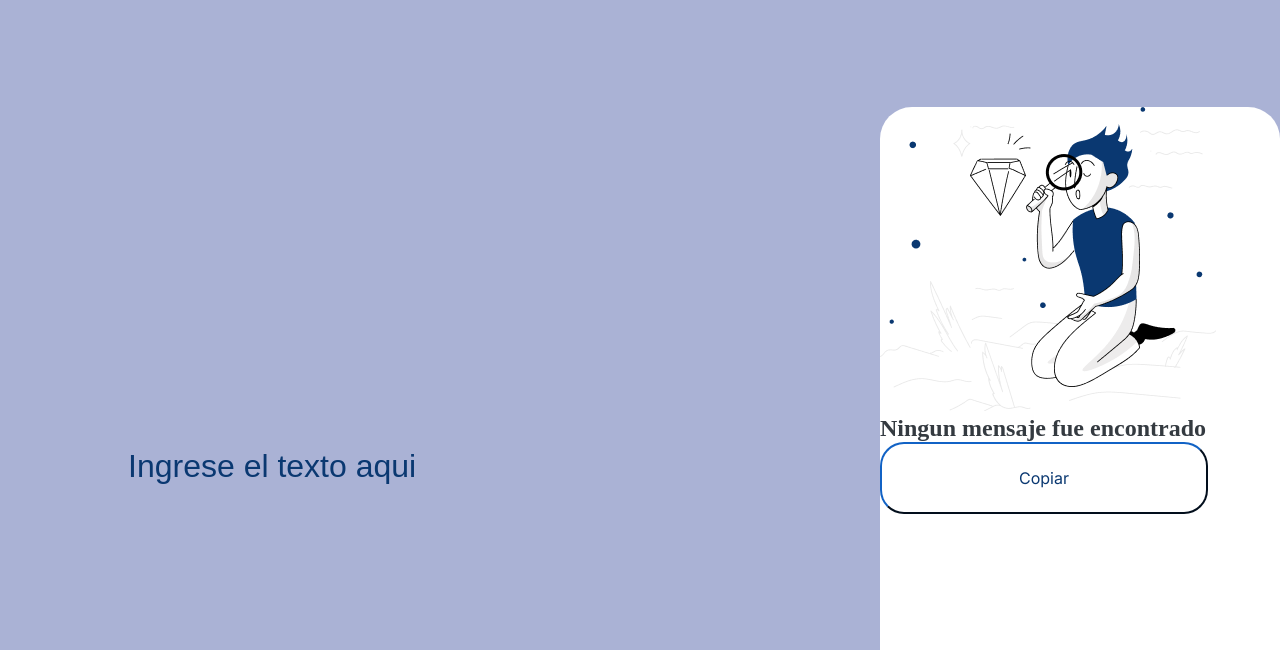
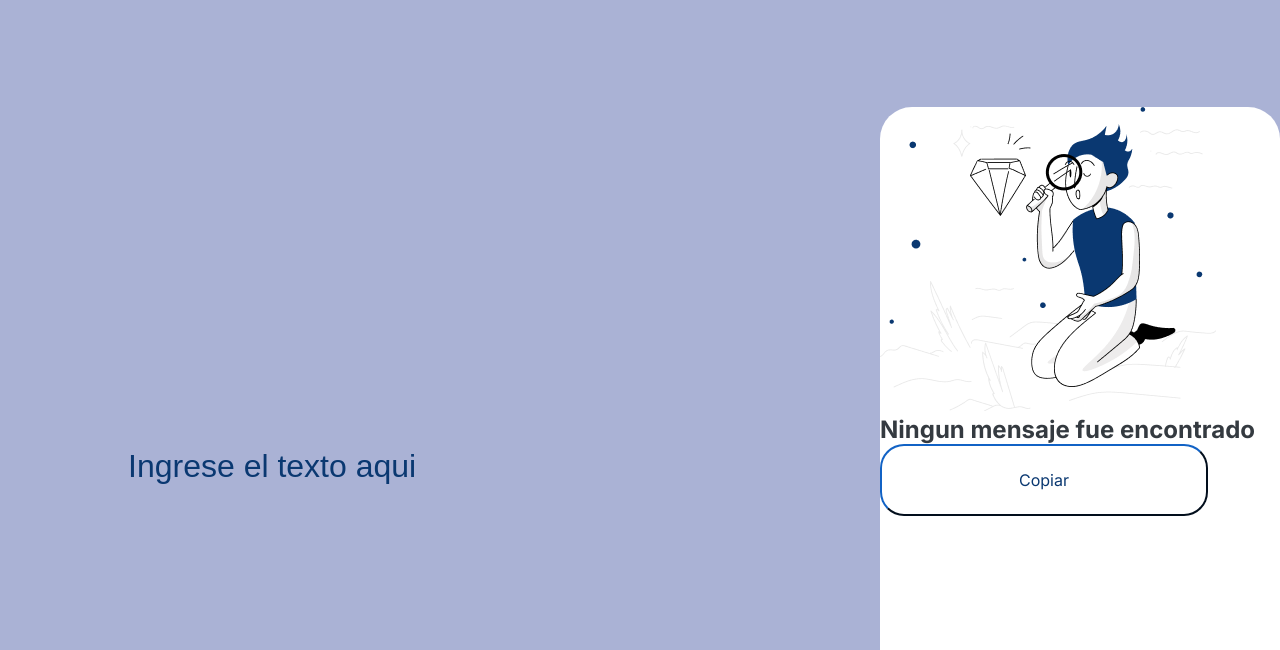
Before and after one commit to INGsebas14/encriptador-de-texto, a plain HTML site: page index.html in a window 1280 px wide. Shown: the part 150-800 px from the top of the page. Drawn offline with Linux system fonts and the light colour scheme.

Commit message:
agregamos fuente al h2 de section second

```diff
--- a/styles/style.css
+++ b/styles/style.css
@@ -1,6 +1,6 @@
 @import url('https://fonts.googleapis.com/css2?family=Caveat:wght@400..700&family=Inter:wght@100..900&display=swap');
 :root{
-    --fuente-inter:"Inter", sans-serif;
+    --fuente-inter: "Inter", sans-serif;;
 }
 *{
     padding: 0;
@@ -66,4 +66,5 @@ section.presentacion__contenido__second{
 }
 h2{
     color: #343A40;
+    font-family: var(--fuente-inter);
 }
```
